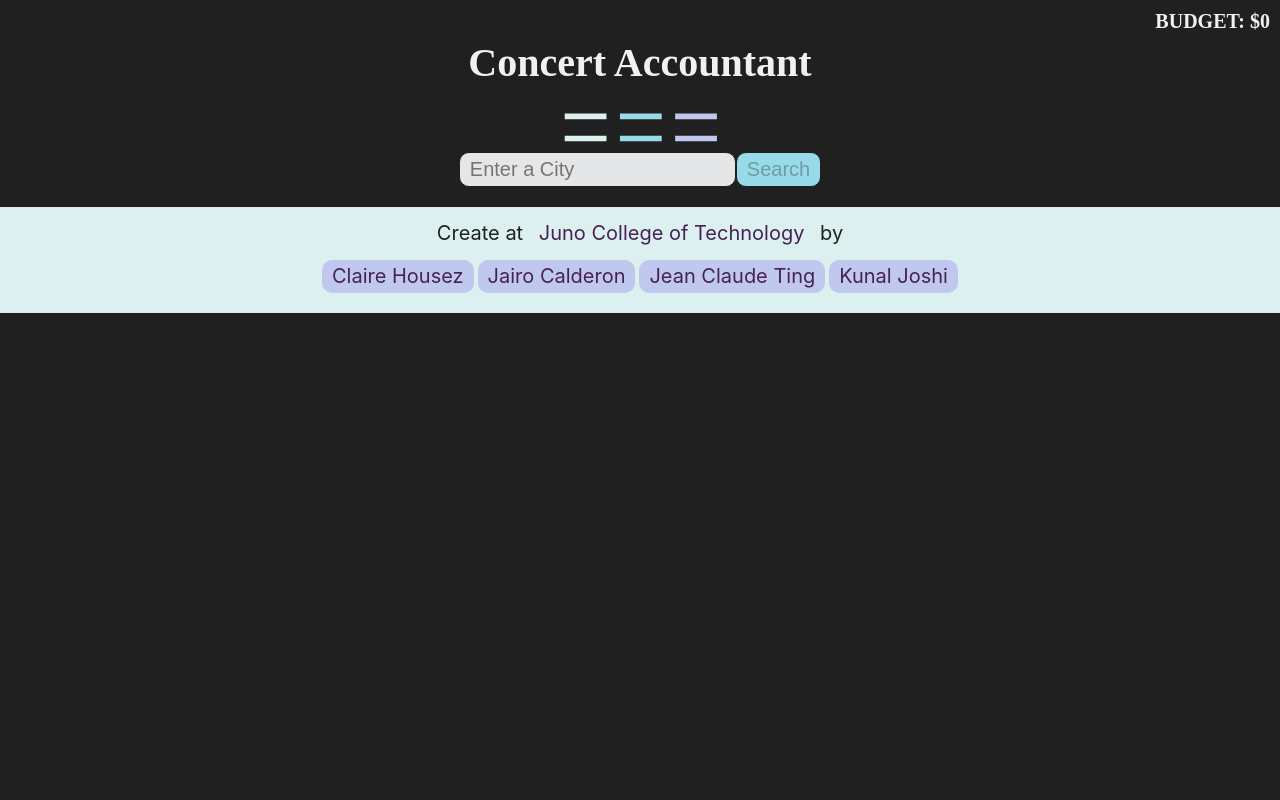
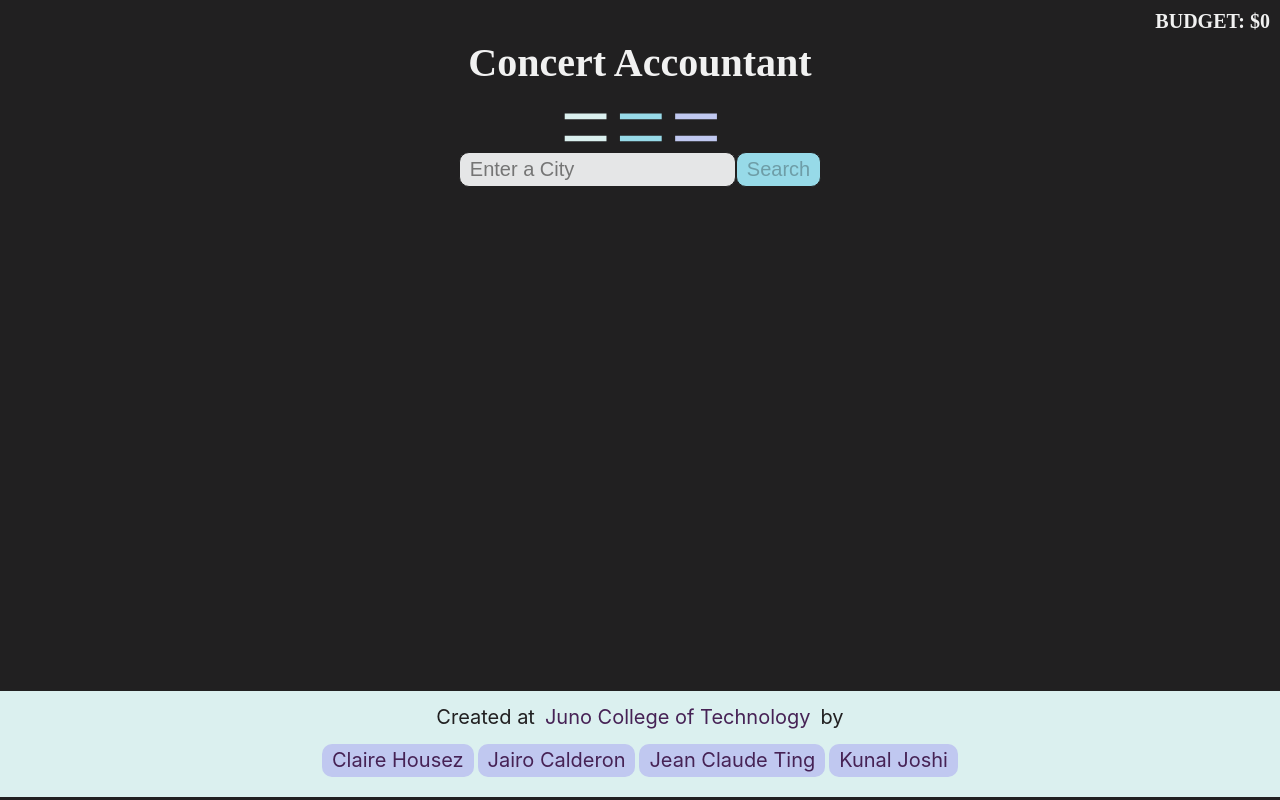
Before and after one commit to Project4-Concert-Accountant/Concert-Accountant, a React (Create React App) app: page /lists/1 in a window 1280 px wide. Built offline with nearby package versions, Linux system fonts and the light colour scheme; no server answers; the database is empty; a web font is replaced by a local one.

Commit message:
fixing footer position and adding delete logic for the concerts

```diff
--- a/src/App.js
+++ b/src/App.js
@@ -3,10 +3,13 @@ import { Route, Routes } from 'react-router-dom';
 import SearchPage from './components/SearchPage';
 import Homepage from './components/Homepage';
 import { ReactComponent as Logo } from './components/brandLogo.svg';
+import Footer from './components/Footer';
+
 
 function App() {
 
   return (
+    <>
       <div className="wrapper App">
         <h1>Concert Accountant</h1>
         <div className='brandLogo' aria-hidden="true">
@@ -17,6 +20,9 @@ function App() {
           <Route path='/lists/:listID' element={<SearchPage />} />
         </Routes>
       </div>
+      <Footer />
+    </>
+
   );
 }
 
--- a/src/components/Footer.js
+++ b/src/components/Footer.js
@@ -1,13 +1,12 @@
 const Footer = () => {
     return (
         <div className="footer">
-            <p>Create at <a href="https://junocollege.com/">Juno College of Technology</a> by</p>
+            <p>Created at<a href="https://junocollege.com/">Juno College of Technology</a>by</p>
             <div className="authors">
                 <p><a href="https://www.clairehousez.com/">Claire Housez</a></p>
                 <p><a href="https://jairocalderon.ca/">Jairo Calderon</a></p>
                 <p><a href="https://www.jcting-web.dev/">Jean Claude Ting</a></p>
                 <p><a href="https://kunaljoshi.ca/">Kunal Joshi</a></p>
-
             </div>
         </div>
     )
--- a/src/components/Homepage.js
+++ b/src/components/Homepage.js
@@ -1,7 +1,6 @@
 import React from 'react'
 import UserList from './UserList'
 import ListBudgetForm from './ListBudgetForm'
-import Footer from './Footer'
 
 const Homepage = () => {
   return (
@@ -10,7 +9,6 @@ const Homepage = () => {
       <p>Add a budget. Pick a city. Add your shows!</p>
       <ListBudgetForm />
       <UserList />
-      <Footer />
     </div>
   )
 }
--- a/src/components/SearchPage.js
+++ b/src/components/SearchPage.js
@@ -1,7 +1,6 @@
 import axios from "axios";
 import EventInfo from "./EventInfo";
 import firebase from "../firebase";
-import Footer from "./Footer";
 import { useEffect, useState } from "react";
 import { useParams } from "react-router-dom";
 import { getDatabase, ref, onValue, set } from "firebase/database"
@@ -15,8 +14,6 @@ const SearchPage = () => {
     const [userSearch, setUserSearch] = useState("")
     const [data, setData] = useState([]);
     const [paidArray, setPaidArray] = useState([]);
-    // use the free array for broke mode later
-    // const [freeArray, setFreeArray] = useState([]);
 
     // user's current list // this holds the name
     const [userListArray, setUserListArray] = useState([]);
@@ -165,25 +162,24 @@ const SearchPage = () => {
         const copyOfData = [...data];
 
         const primaryPaidArray = [];
-        // const primaryFreeArray = [];
 
         copyOfData.forEach(eachItem => {
             if (eachItem.priceRanges && eachItem.priceRanges[0].min > 0) {
                 primaryPaidArray.push(eachItem);
             }
-            // else {
-            //     primaryFreeArray.push(eachItem);
-            // }
+
         })
 
         setPaidArray(primaryPaidArray);
-        // setFreeArray(primaryFreeArray);
     }, [data])
     //#endregion
 
 
     return (
         <div>
+            {
+                paidArray.length === 0 ?
+                    <div className="heightAdjuster">
                         <div className="searchPageListContainer">
                             {
                                 userListArray ?
@@ -199,8 +195,30 @@ const SearchPage = () => {
                             <button disabled={!userSearch}>Search</button>
                         </form>
                         {paidArray.length === 0 ? <p>{apiError}</p> : <EventInfo eventArray={paidArray} listKey={listID} updatePrice={updatePrice} />}
-            <Footer />
                     </div>
+                    :
+                    <>
+                        <div className="searchPageListContainer">
+                            {
+                                userListArray ?
+                                    <div className="listInfo searchPageList">
+                                        <h4>{userListArray}</h4>
+                                        <h4>budget: ${remainingBudget}</h4>
+                                    </div> : null
+                            }
+                        </div>
+
+                        <form onSubmit={apiCall} className='apiSearch'>
+                            <input onChange={handleUserSearch} type="text" id="search" name="search" placeholder="Enter a City" />
+                            <button disabled={!userSearch}>Search</button>
+                        </form>
+                        {paidArray.length === 0 ? <p>{apiError}</p> : <EventInfo eventArray={paidArray} listKey={listID} updatePrice={updatePrice} />}
+
+
+                    </>
+            }
+        </div>
+
     )
 
 }
--- a/src/components/UserConcerts.js
+++ b/src/components/UserConcerts.js
@@ -1,21 +1,38 @@
 import { Link } from "react-router-dom";
 import { FontAwesomeIcon } from "@fortawesome/react-fontawesome";
 import { faPlus } from '@fortawesome/free-solid-svg-icons';
+import firebase from "../firebase";
+import { getDatabase, ref, remove } from "firebase/database";
 
 
 // getting props from userLists.js
 const UserConcerts = ({ listName, listBudget, listId, listConcerts }) => {
 
     const displayConcertsArray = [];
+    const concertKeys = []
     // pushing each concert into the array to display the concerts
     for (const concert in listConcerts) {
         displayConcertsArray.push(listConcerts[concert]);
+        concertKeys.push(concert)
+
     }
+    // console.log(concert, listConcerts[concert]);
     // removing the first element in the array since it's an emepty string
     displayConcertsArray.shift();
+    concertKeys.shift()
 
     // sortting the array with the highest price to lowest
-    displayConcertsArray.sort(function(a, b){return b.priceRanges[0].min - a.priceRanges[0].min});
+    // displayConcertsArray.sort(function (a, b) { return b.priceRanges[0].min - a.priceRanges[0].min });
+
+    // console.log(listConcerts, concertKeys);
+
+    const removingConcerts = ((listId, concert) => {
+
+        const database = getDatabase(firebase);
+        const removeRef = ref(database, `/${listId}/concert/${concert}`);
+
+        remove(removeRef)
+    })
 
     return (
         <div className="userListContainer">
@@ -25,12 +42,12 @@ const UserConcerts = ({ listName, listBudget, listId, listConcerts }) => {
             </div>
             <ul>
                 {
-                    displayConcertsArray.map(concertShow => {
+                    displayConcertsArray.map((concertShow, index) => {
                         return (
-                            <li className="concertContainer" key={concertShow.name}>
+                            <li className="concertContainer" key={index}>
                                 <div className="mainContentContainer">
                                     <div className="imgContainer">
-                                        <img src={`${concertShow.images[0].url}`} alt={concertShow.name}/>
+                                        <img src={`${concertShow.images[0].url}`} alt={concertShow.name} />
                                     </div>
                                     <div className="subListInfo">
                                         <p>{concertShow.name}</p>
@@ -39,7 +56,7 @@ const UserConcerts = ({ listName, listBudget, listId, listConcerts }) => {
                                         <p>{concertShow.dates.start.localTime}</p>
                                     </div>
                                 </div>
-                                <button>Remove</button>
+                                <button onClick={() => { removingConcerts(listId, concertKeys[index]) }}>Remove</button>
                             </li>
                         )
                     })
--- a/src/styles/App.css
+++ b/src/styles/App.css
@@ -379,10 +379,6 @@ h4 {
 .initialForm button:hover, .initialForm button:focus {
   background-color: #462255;
   color: #F1F1F1;
-  -webkit-transform: translateX(4px);
-          transform: translateX(4px);
-  -webkit-transform: translatey(4px);
-          transform: translatey(4px);
 }
 
 .apiSearch input {
@@ -541,6 +537,10 @@ h4 {
   color: #AA4465;
 }
 
+.heightAdjuster {
+  height: 65.5vh;
+}
+
 .searchPageListContainer {
   position: relative;
   background-color: blue;
@@ -689,14 +689,12 @@ h4 {
 }
 
 .footer {
+  width: 100%;
   background-color: #DBF0EF;
   height: auto;
   margin: 20px auto 0px auto;
   text-align: center;
   color: #212021;
-  position: absolute;
-  left: 0;
-  right: 0;
   padding: 10px 0;
 }
 .footer a {
--- a/src/styles/sass/partials/_footer.scss
+++ b/src/styles/sass/partials/_footer.scss
@@ -1,14 +1,16 @@
 .footer {
-
+    width: 100%;
     background-color: $green;
     height: auto;
     margin: 20px auto 0px auto;
     text-align: center;
     color: $backgroundColor;
-    position: absolute;
-    left: 0;
-    right: 0;
+    // position: absolute;
+    // left: 0;
+    // right: 0;
+    // bottom: 0;
     padding: 10px 0;
+
 
     a {
         color: $strongPurple;
@@ -22,16 +24,14 @@
         max-width: 50%;
         margin: 0 auto;
 
-
         p {
             margin: 10px auto;
             background-color: $purple;
-            // border: 1px solid $backgroundColor;
-            // color: $backgroundColor;
             border-radius: 10px;
             transition: 0.5s;
 
-            &:hover, &:focus {
+            &:hover,
+            &:focus {
                 scale: 1.1;
             }
         }
--- a/src/styles/sass/partials/_form.scss
+++ b/src/styles/sass/partials/_form.scss
@@ -41,8 +41,6 @@
         &:focus {
             background-color: $strongPurple;
             color: $not-so-white;
-            transform: translateX(4px);
-            transform: translatey(4px);
         }
     }
 }
--- a/src/styles/sass/partials/_searchPage.scss
+++ b/src/styles/sass/partials/_searchPage.scss
@@ -1,3 +1,7 @@
+.heightAdjuster {
+    height: 65.5vh;
+}
+
 .searchPageListContainer {
     position: relative;
     background-color: blue;
@@ -69,6 +73,7 @@
         text-transform: uppercase;
     }
 }
+
 .searchResultsContainer {
     display: flex;
     flex-direction: column;
```
Lines whose indentation alone changed are shown as unchanged.
